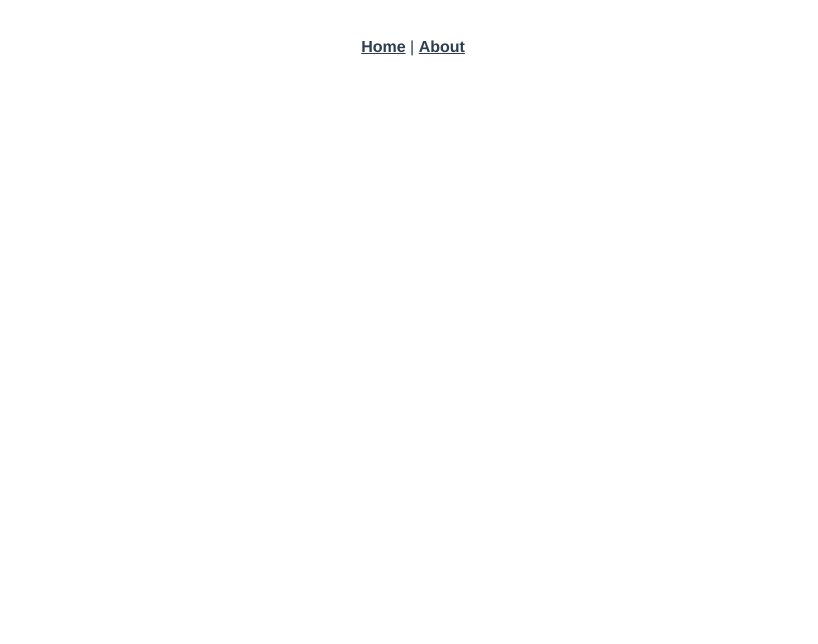
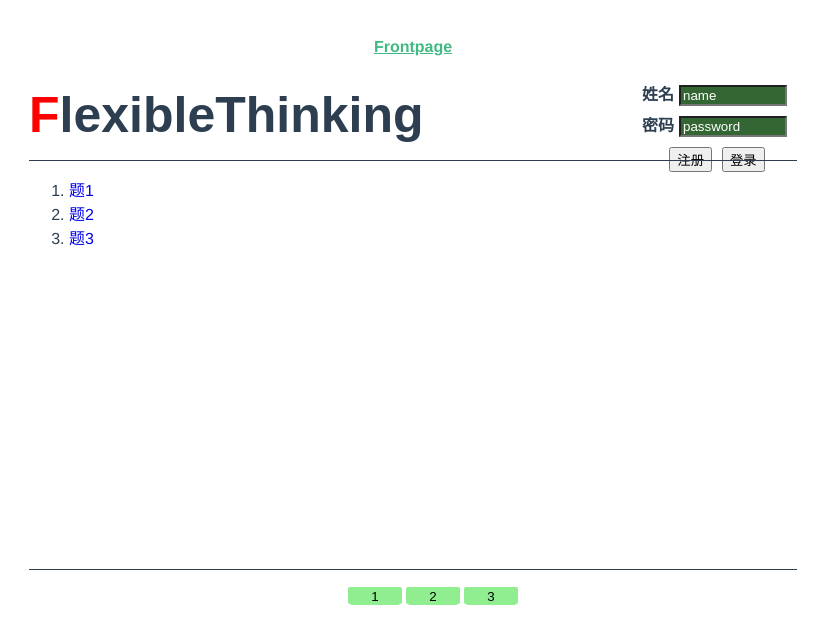
Before and after one commit to zhouyang8888/flexiblethinking_fg, a Vue app: page /#/frontpage in a window 1280 px wide. Shown: the top 644 px of the page, without its empty margins (227-1045 px from the left). Built offline with nearby package versions, Linux system fonts and the light colour scheme.

Commit message:
MOD:basic structure OK.

```diff
--- a/src/App.vue
+++ b/src/App.vue
@@ -1,8 +1,7 @@
 <template>
   <div id="app">
     <div id="nav">
-      <router-link to="/">Home</router-link> |
-      <router-link to="/about">About</router-link>
+      <router-link to="/frontpage">Frontpage</router-link>
     </div>
     <router-view/>
   </div>
--- /dev/null
+++ b/src/components/Content.vue
@@ -0,0 +1,69 @@
+<template>
+    <div class='content'>
+      <ol class='titles'>
+          <li v-for="item in items" :key="item.id">
+            <a :href="'/list/' + item.id">{{ item.title }}</a>
+          </li>
+      </ol>
+      <ul class="pageno">
+          <li v-for="p in ps" :key="p.no">
+            <button v-on:click="jump(p.no)">{{ p.no }}</button>
+          </li>
+      </ul>
+    </div>
+</template>
+
+<script>
+export default {
+  name: 'Content',
+  props: {
+    items: Array,
+    ps: Array
+  },
+  methods: {
+    jump: function (pageNo) {
+      this.items = [{ title: pageNo + '_题1', id: pageNo * 10 + 1 }, { title: pageNo + '_题2', id: pageNo * 10 + 2 }, { title: pageNo + '_题3', id: pageNo * 10 + 3 }]
+      this.ps = [{ no: pageNo - 1 }, { no: pageNo }, { no: pageNo + 1 }]
+    }
+  }
+}
+</script>
+
+<!-- Add "scoped" attribute to limit CSS to this component only -->
+<style scoped>
+.content {
+    display: block;
+    position: absolute;
+    top: 20%;
+    left: 20%;
+    right: 20%;
+    width: 60%;
+    height: 70%;
+    border-top: solid 1px;
+}
+.titles {
+    align-items:baseline;
+    text-align: left;
+    height: 70%;
+    border-bottom: solid 1px;
+}
+a {
+    text-decoration: none;
+}
+a:hover {
+    background-color: chartreuse;
+}
+a:visited {
+    text-decoration-color:crimson;
+    background-color: lightgrey;
+}
+
+.pageno * {
+    display: inline;
+    width: 50px;
+    margin: 2px;
+    background-color:lightgreen;
+    border-radius: 2px;
+    border-style:none;
+}
+</style>
--- /dev/null
+++ b/src/components/Login.vue
@@ -0,0 +1,43 @@
+<template>
+  <div class="login">
+    <div><strong>姓名</strong><input type="text" name="name" v-bind:value="name"/></div>
+    <div><strong>密码</strong><input name='pswd' type="text" v-bind:value="pswd"/></div>
+    <div><input name="reg" type="submit" value="注册" /><input name="login" type="submit" value="登录" /></div>
+  </div>
+</template>
+
+<script>
+export default {
+  name: 'Login',
+  props: {
+    name: String,
+    pswd: String
+  }
+}
+</script>
+
+<!-- Add "scoped" attribute to limit CSS to this component only -->
+<style scoped>
+.login {
+    display: block;
+    position: absolute;
+    top:80px;
+    right:20%;
+    width:160px;
+    height:90px;
+}
+.login div {
+    width: 100%;
+    margin: 0;
+}
+.login div input {
+    display: inline;
+    margin: 5px;
+}
+.login div input[type="text"] {
+    display: inline;
+    background-color: #336633;
+    color:#FFFFFF;
+    width:100px;
+}
+</style>
--- a/src/router/index.js
+++ b/src/router/index.js
@@ -17,6 +17,14 @@ const routes = [
     // this generates a separate chunk (about.[hash].js) for this route
     // which is lazy-loaded when the route is visited.
     component: () => import(/* webpackChunkName: "about" */ '../views/About.vue')
+  },
+  {
+    path: '/frontpage',
+    name: 'Login',
+    // route level code-splitting
+    // this generates a separate chunk (about.[hash].js) for this route
+    // which is lazy-loaded when the route is visited.
+    component: () => import(/* webpackChunkName: "about" */ '../views/Frontpage.vue')
   }
 ]
 
--- /dev/null
+++ b/src/views/Frontpage.vue
@@ -0,0 +1,42 @@
+<template>
+  <div class="fp">
+    <div id='logo'><p>FlexibleThinking</p></div>
+    <Login name="name" pswd="password"/>
+    <Content :items="[{title: '题1', id:'1'}, {title: '题2', id:'2'}, {title: '题3', id:'3'}]" :ps="[{no:'1'},{no:'2'},{no:'3'}]" />
+  </div>
+</template>
+
+<script>
+// @ is an alias to /src
+import Login from '@/components/Login.vue'
+import Content from '@/components/Content.vue'
+
+export default {
+  name: 'Frontpage',
+  components: {
+    Login,
+    Content
+  }
+}
+</script>
+
+<style scoped>
+#logo{
+    display: block;
+    position: absolute;
+    left: 20%;
+    height: 90px;
+}
+#logo p {
+    position: relative;
+    bottom: 0;
+    font-weight: bold;
+    font-size: 50px;
+    font-family: Sofia, sans-serif;
+    vertical-align: bottom;
+    margin: 0;
+}
+#logo p::first-letter {
+    color:#FF0000;
+}
+</style>
```
Also changed, not shown: src/main.js (line endings or trailing spaces).
